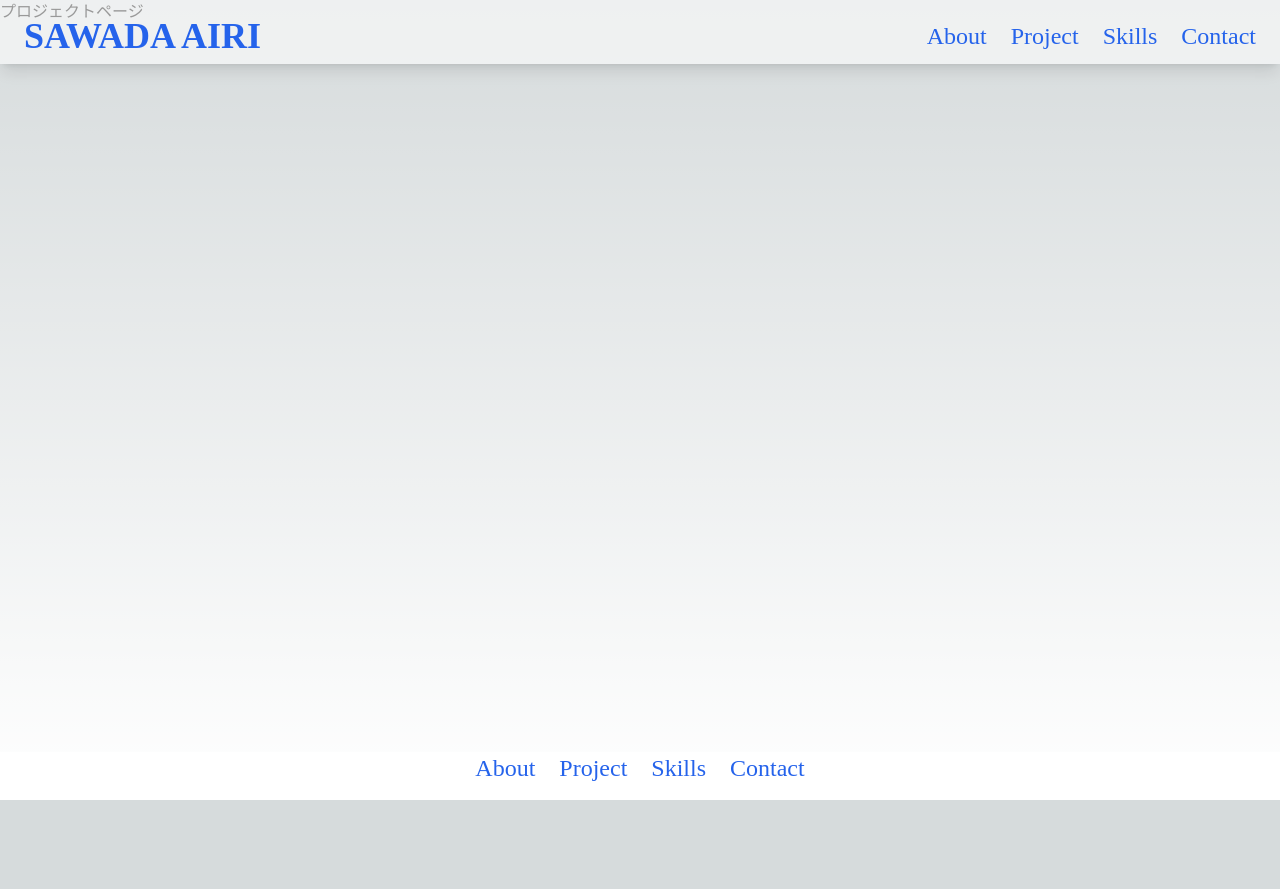
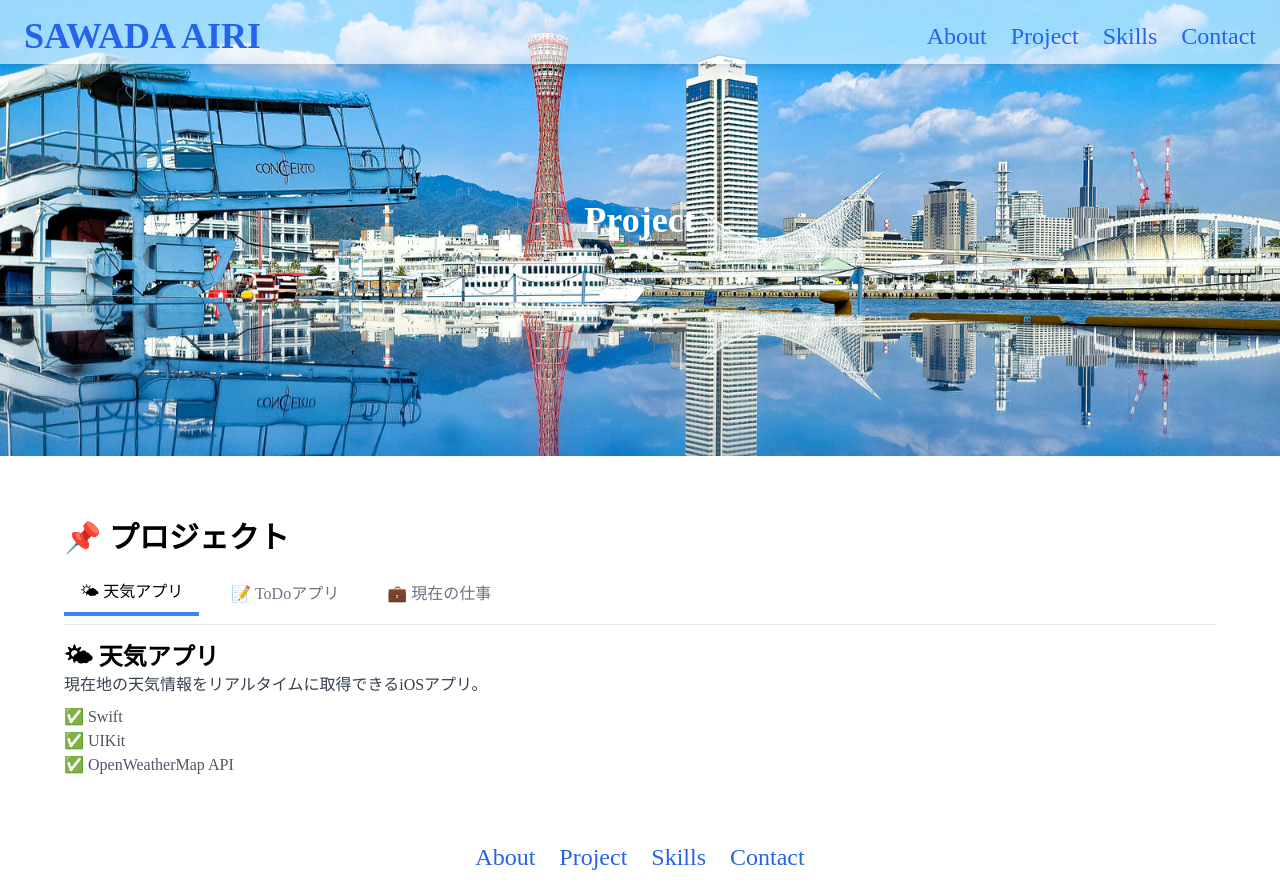
Before and after one commit to a22-air/my-page-project, a Next.js app: page /project in a window 1280 px wide. Before the commit the page ends 800 px from the top, so only its background shows below. Built offline with nearby package versions, Linux system fonts and the light colour scheme.

Commit message:
microCMSでデータを管理

```diff
--- /dev/null
+++ b/app/_libs/microcms.ts
@@ -0,0 +1,34 @@
+import { createClient } from "microcms-js-sdk";
+import type {
+  MicroCMSQueries,
+  MicroCMSListContent,
+} from "microcms-js-sdk";
+
+export type Skills = {
+  category: string;
+  skillitemlist: {
+    name: string;
+  }[];
+} & MicroCMSListContent;
+
+
+if (!process.env.MICROCMS_SERVICE_DOMAIN) {
+  throw new Error('MICROCMS_SERVICE_DOMAIN is required');
+}
+
+if (!process.env.MICROCMS_API_KEY) {
+  throw new Error('MICROCMS_API_KEY is required');
+}
+
+const client = createClient({
+  serviceDomain: process.env.MICROCMS_SERVICE_DOMAIN,
+  apiKey: process.env.MICROCMS_API_KEY,
+});
+
+export const getSkillsList = async (queries?: MicroCMSQueries) => {
+  const listData = await client.getList<Skills>({
+    endpoint: "skills",
+    queries,
+  });
+  return listData;
+};
--- a/app/page.tsx
+++ b/app/page.tsx
@@ -15,7 +15,7 @@ export default function Home() {
         className="absolute top-0 right-0 w-full h-[600px] object-cover object-right flex items-center justify-center -z-10"
       />
     </section>
-    <section className="flex items-center bg-white p-[24px_40px] grow">
+    <section className="flex items-center bg-white p-16 grow">
       <p className="text-lg text-gray-700">
         プログラマー歴2年。Swiftを中心に、iOSアプリ開発やWeb技術を学びながら、より使いやすいアプリケーションの開発を目指しています。<br></br>現在は ドライブレコーダーアプリの保守・試験・調査 に携わり、コードの品質向上や新しい技術の習得に取り組んでいます。iOS開発だけでなく、JavaScriptやReact、Next.jsなどのフロントエンド技術にも対応可能です。これまでの経験を活かしながら、より幅広い技術スタックを身につけ、ユーザーにとって価値のあるプロダクトを作ることを目標にしています。
       </p>
--- /dev/null
+++ b/app/project/layout.tsx
@@ -0,0 +1,15 @@
+import Sheet from "@/app/_components/Sheet";
+import Hero from "@/app/_components/Hero";
+
+type Props = {
+  children: React.ReactNode;
+};
+
+export default function RootLayout({ children }: Props) {
+  return (
+    <>
+    <Hero title="Project"></Hero>
+    <Sheet>{children}</Sheet>
+    </>
+  )
+}
--- a/app/project/page.tsx
+++ b/app/project/page.tsx
@@ -1,7 +1,94 @@
+"use client";
+import { useState } from "react";
+
+const projects = [
+  {
+    id: "weather",
+    title: "🌤 天気アプリ",
+    description: "現在地の天気情報をリアルタイムに取得できるiOSアプリ。",
+    tech: ["Swift", "UIKit", "OpenWeatherMap API"],
+  },
+  {
+    id: "todo",
+    title: "📝 ToDoアプリ",
+    description: "タスク管理ができるシンプルなiOSアプリ。",
+    tech: ["Swift", "SwiftUI", "RealmSwift"],
+  },
+  {
+    id: "job",
+    title: "💼 現在の仕事",
+    description: "ドライブレコーダーアプリの保守・調査を担当。",
+    tech: ["Swift", "調査・試験", "障害対応"],
+  },
+];
+
 export default function Page() {
+  const [activeTab, setActiveTab] = useState("weather");
+
   return (
-    <div>
-      <h1>プロジェクトページ</h1>
-    </div>
+    <section className="p-16 bg-white text-black">
+      <h2 className="text-3xl font-bold mb-4">📌 プロジェクト</h2>
+      <div className="flex space-x-4 border-b pb-2">
+        {projects.map((project) => (
+          <button
+            key={project.id}
+            className={`px-4 py-2 ${activeTab === project.id ? "border-b-4 border-blue-500" : "text-gray-500"}`}
+            onClick={() => setActiveTab(project.id)}
+          >
+            {project.title}
+          </button>
+        ))}
+      </div>
+
+      {projects.map(
+        (project) =>
+          activeTab === project.id && (
+            <div key={project.id} className="mt-4">
+              <h3 className="text-2xl font-bold">{project.title}</h3>
+              <p className="text-gray-700">{project.description}</p>
+              <ul className="mt-2 text-gray-600">
+                {project.tech.map((tech) => (
+                  <li key={tech}>✅ {tech}</li>
+                ))}
+              </ul>
+            </div>
+          )
+      )}
+    </section>
   );
 }
+
+// export default function Page() {
+//   return (
+//     <section className="p-16 bg-white text-black">
+//     <h2 className="text-3xl font-bold text-gray-800">🌤 天気アプリ</h2>
+//     <p className="text-gray-700 mt-2">
+//         天気APIを活用し、現在地の天気情報をリアルタイムに取得できるiOSアプリを開発しました。
+//     </p>
+//     <ul className="mt-2 text-gray-600">
+//       <li>🕒 開発期間：2024年1月〜3月</li>
+//       <li>🎨 担当範囲：iOSアプリ開発</li>
+//       <li>🛠 使用技術：Swift, UIKit, OpenWeatherMap API</li>
+//     </ul>
+//     <h3 className="text-2xl font-bold text-gray-800 mt-6">⚙️ 主な機能</h3>
+//     <ul className="list-disc list-inside text-gray-700 mt-2">
+//       <li>ユーザーの現在地を取得し、天気情報をリアルタイム表示</li>
+//       <li>OpenWeatherMap API を使用し、天気データを取得</li>
+//       <li>検索機能を実装し、指定した都市の天気を表示</li>
+//       <li>UI をシンプルで見やすいデザインに設計（UIKit 使用）</li>
+//     </ul>
+//     <h3 className="text-2xl font-bold text-gray-800 mt-6">💡 技術的な工夫 & 挑戦</h3>
+//     <p className="text-gray-700 mt-2">
+//       API通信を非同期処理（async/await）で実装し、スムーズなデータ取得を実現しました。
+//       また、エラーハンドリングを強化し、通信エラー時に適切なメッセージを表示するよう工夫しました。
+//     </p>
+//     <h3 className="text-2xl font-bold text-gray-800 mt-6">🖼️ アプリの画面</h3>
+//     {/* <Image src="/weather-app.png" alt="天気アプリのスクリーンショット" width={800} height={400} className="mt-4 rounded-lg shadow-lg" /> */}
+//     <h3 className="text-2xl font-bold text-gray-800 mt-6">🔗 リンク</h3>
+//     <ul className="text-blue-600 underline mt-2">
+//       <li><a href="https://github.com/airi-sawada/weather-app" target="_blank">GitHub リポジトリ</a></li>
+//       <li><a href="https://weather-app-demo.com" target="_blank">デモサイト</a></li>
+//     </ul>
+//     </section>
+//   );
+// }
--- a/app/skills/page.tsx
+++ b/app/skills/page.tsx
@@ -1,39 +1,10 @@
-"use client";
+// "use client";
 import React from 'react';
+import { getSkillsList } from '@/app/_libs/microcms';
 import { Desktop, RocketLaunch, PencilRuler, PersonArmsSpread } from "@phosphor-icons/react";
 
-type Skills = {
-  id: string;
-  title: string;
-  items:string[];
-}
-
-const data: { contents: Skills[] } = {
-    contents: [
-      {
-        id: "1",
-        title: "プログラミング言語",
-        items:["Swift", "JavaScript","TypeScript", "Java"],
-      },
-      {
-        id: "2",
-        title: "フレームワーク & ライブラリ",
-        items:[ "React", "jQuery","TailWindCSS", "SwiftUI", "Next.js", "Express", "realm.swift" ],
-      },
-      {
-        id: "3",
-        title: "ツール & 環境",
-        items:[ "Xcode", "Git", "Vercel", "Visual", "Studio Code", "RealmSwift", "draw.io" ]
-      },
-      {
-        id: "4",
-        title: "開発経験 & 強み",
-        items: [ "iOSアプリの保守経験（Swift）", "Webページの保守経験（JavaScript）", "APIデータを取得した天気アプリの開発（Swift）", "Todoアプリの開発（React）", "Next.js を用いたポートフォリオサイトの構築" ]
-      }
-    ],
-  }
-
-export default function Page() {
+export default async function Page() {
+  const data = await getSkillsList();
   return (
     <section className="p-16 bg-white text-black">
       <dl>
@@ -42,22 +13,22 @@ export default function Page() {
             <dt className="text-2xl font-bold text-gray-800 mb-2 flex">
                {/* アイコンを読み込むと遅いので後で修正 */}
             {/* <span className="pr-2"><Desktop size={32} color="#0d0c0d" /></span> */}
-              {article.title}
+              {article.category}
             </dt>
               <div className="flex mb-6">
-              {article.id !== "4" ? (
+              {article.category !== "開発経験 & 強み" ? (
                 // <dd>で表示
-                article.items.map((item, index) => (
+                article.skillitemlist.map((item, index) => (
                   <React.Fragment key={index}>
-                    <dd>{item}</dd>
-                    {index < article.items.length - 1 && <span className="mx-1">/</span>}
+                    <dd>{item.name}</dd>
+                    {index < article.skillitemlist.length - 1 && <span className="mx-1">/</span>}
                   </React.Fragment>
                 ))
               ) : (
                 // 開発経験&強みは<li>で表示
                 <ul>
-                  {article.items.map((item, index) => (
-                    <li key={index}>・{item}</li>
+                  {article.skillitemlist.map((item, index) => (
+                    <li key={index}>・{item.name}</li>
                   ))}
                 </ul>
               )}
@@ -66,5 +37,6 @@ export default function Page() {
         ))}
       </dl>
     </section>
+
   );
 }
--- a/next.config.mjs
+++ b/next.config.mjs
@@ -1,4 +1,13 @@
 /** @type {import('next').NextConfig} */
-const nextConfig = {};
+const nextConfig = {
+  // images: {
+  //   remotePatterns: [
+  //     {
+  //       protocol: "https",
+  //       hostname: "images.microcms-assets.io",
+  //     },
+  //   ],
+  // },
+};
 
 export default nextConfig;
--- a/package.json
+++ b/package.json
@@ -10,6 +10,7 @@
   },
   "dependencies": {
     "@phosphor-icons/react": "^2.1.7",
+    "microcms-js-sdk": "^3.1.0",
     "next": "^15.2.4",
     "react": "^18",
     "react-dom": "^18"
```
Also changed, not shown: 1 other file (tests, documents, lock files or other folders).
